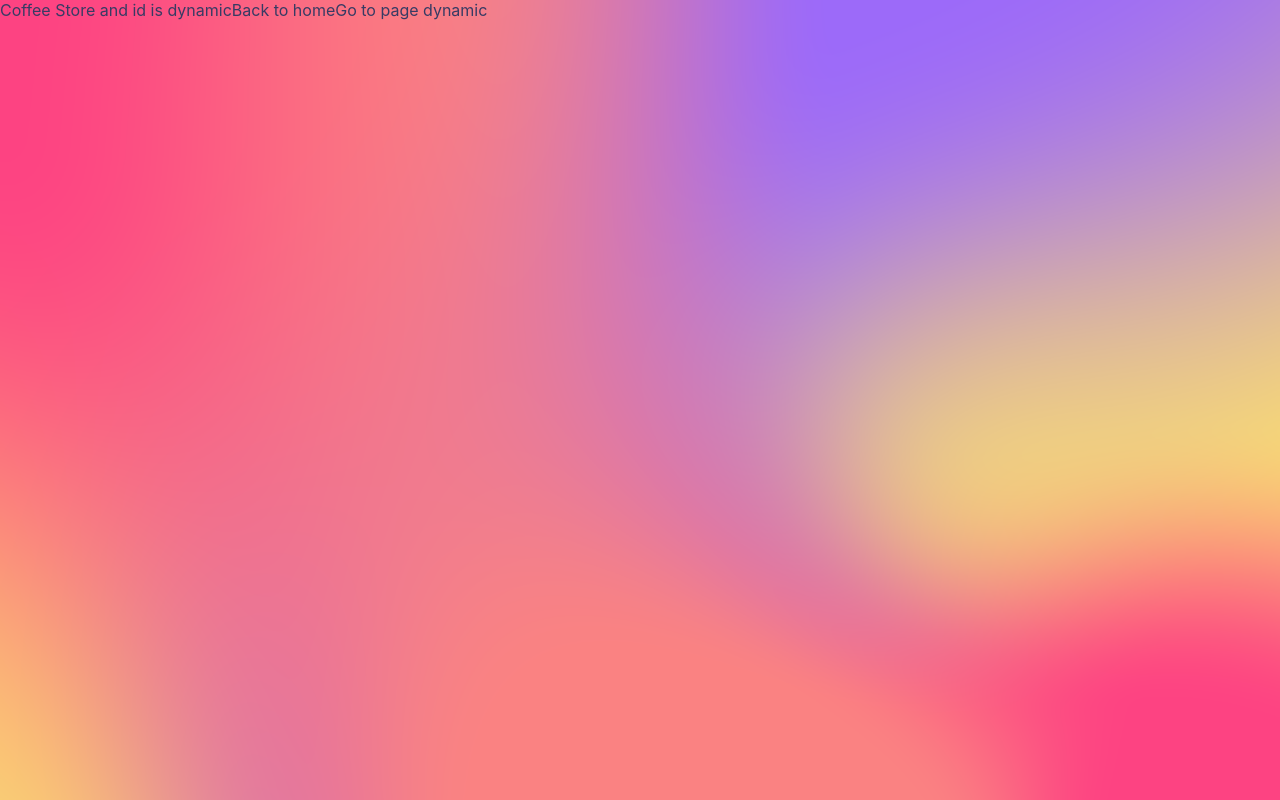
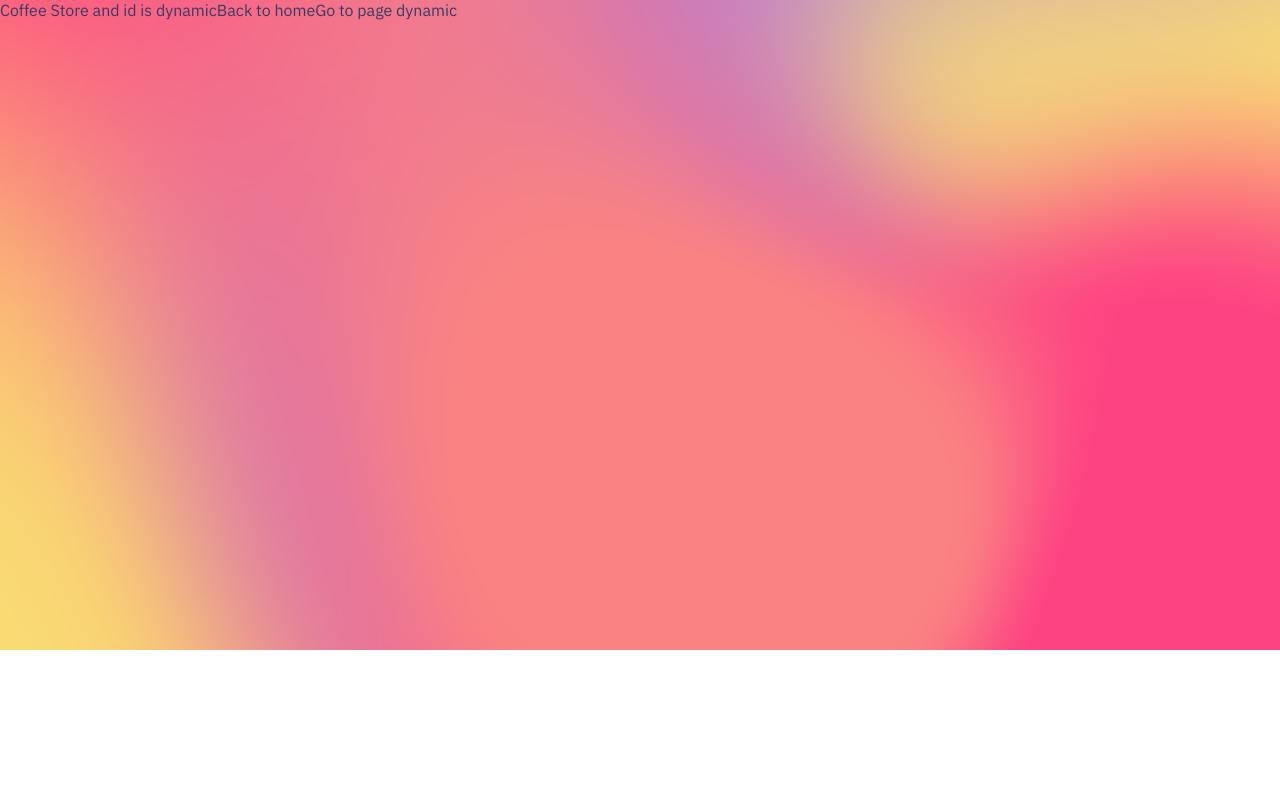
Before and after one commit to Kaycodes11/gonext, a Next.js app: page /coffee-store/dynamic in a window 1280 px wide. Built offline with nearby package versions, Linux system fonts and the light colour scheme.

Commit message:
global design file has finalized

```diff
--- /dev/null
+++ b/pages/_document.tsx
@@ -0,0 +1,36 @@
+import Document, {Head, Html, Main, NextScript} from "next/document";
+
+class MyDocument extends Document {
+    render() {
+        return (
+            <Html lang="en">
+                <Head>
+                    <link
+                        rel="preload"
+                        href="/fonts/IBMPlexSans-Bold.ttf"
+                        as="font"
+                        crossOrigin="anonymous"
+                    ></link>
+                    <link
+                        rel="preload"
+                        href="/fonts/IBMPlexSans-Regular.ttf"
+                        as="font"
+                        crossOrigin="anonymous"
+                    ></link>
+                    <link
+                        rel="preload"
+                        href="/fonts/IBMPlexSans-SemiBold.ttf"
+                        as="font"
+                        crossOrigin="anonymous"
+                    ></link>
+                </Head>
+                <body>
+                <Main></Main>
+                <NextScript/>
+                </body>
+            </Html>
+        );
+    }
+}
+
+export default MyDocument;
--- a/pages/index.tsx
+++ b/pages/index.tsx
@@ -19,7 +19,9 @@
 
             <main className={styles.main}>
                 <Banner buttonText="View The Nearby Stores" handleOnClick={handleOnBannerClick} />
+                <div className={styles.heroImage}>
                 <Image src="/static/hero-image.png" width={700}  height={400} />
+                </div>
             </main>
         </div>
     )
--- a/styles/globals.css
+++ b/styles/globals.css
@@ -2,11 +2,11 @@
 body {
     padding: 0;
     margin: 0;
-    font-family: -apple-system, BlinkMacSystemFont, Segoe UI, Roboto, Oxygen,
-    Ubuntu, Cantarell, Fira Sans, Droid Sans, Helvetica Neue, sans-serif;
-    background: url('../public/static/background.png') no-repeat 50%;
+    font-family: IBMPlexSans, -apple-system, BlinkMacSystemFont, Segoe UI, Roboto,
+    Oxygen, Ubuntu, Cantarell, Fira Sans, Droid Sans, Helvetica Neue, sans-serif;
+
+    background: url('../public/static/background.png') no-repeat 50% 50%;
     background-size: cover;
-    height: 100%;
     color: #373b64;
 
 }
```
